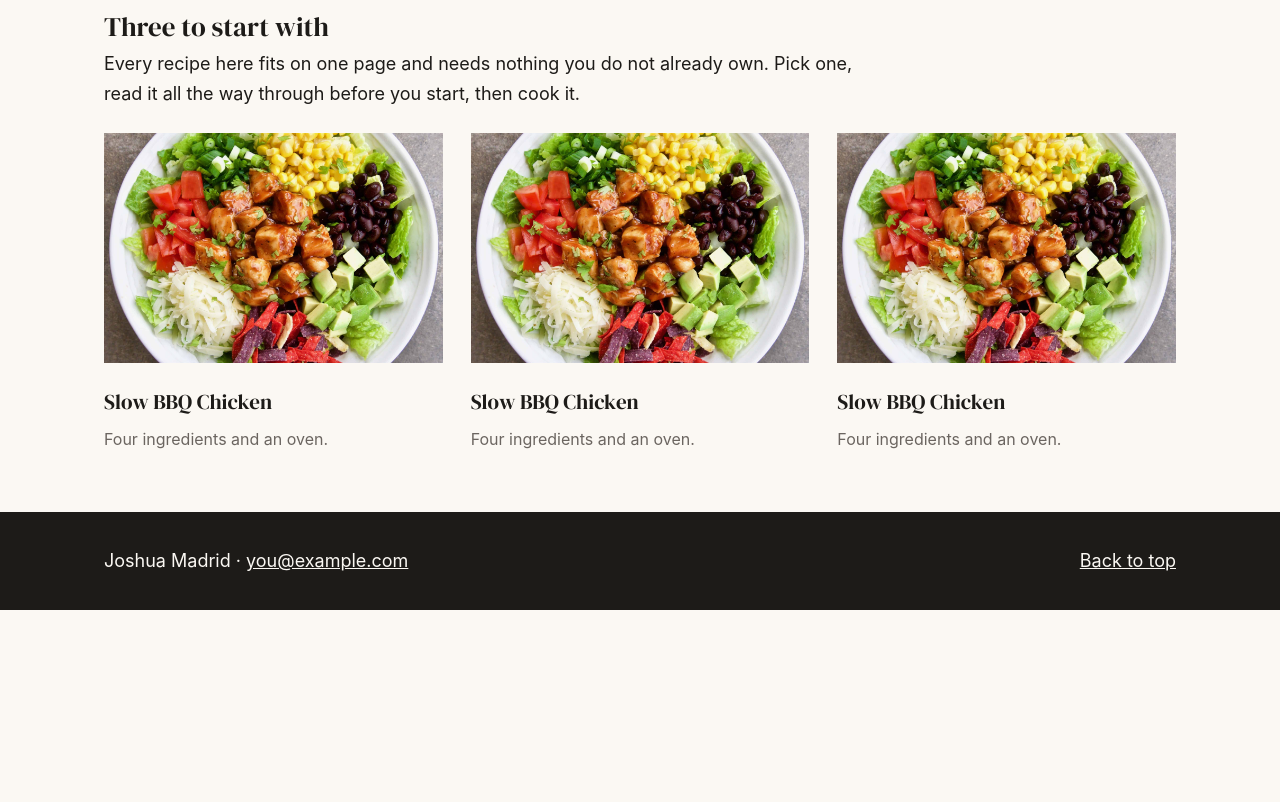
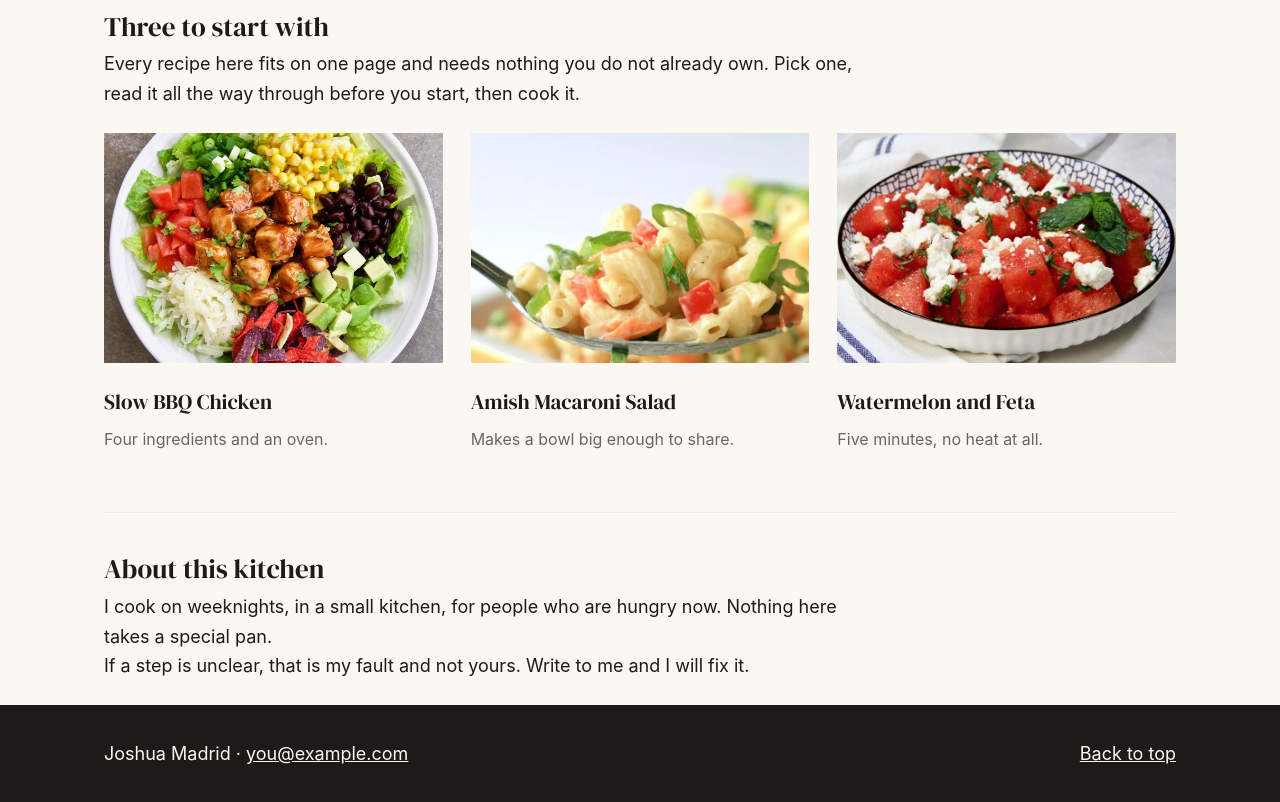
Before and after one commit to JoshuaMadrid/practice-4-joshuamadrid, a plain HTML site: page index.html in a window 1280 px wide. Shown: the part 580-1382 px from the top of the page. Before the commit the page ends 1190 px from the top, so only its background shows below. Drawn offline with Linux system fonts and the light colour scheme.

Commit message:
Below cards

```diff
--- a/index.html
+++ b/index.html
@@ -64,17 +64,23 @@
             </article>
 
             <article class="card">
-                <img src="images/bbq-chicken-card.jpeg" alt="BBQ chicken thighs">
-                <h3>Slow BBQ Chicken</h3>
-                <p>Four ingredients and an oven.</p>
+                <img src="images/amish-macaroni-salad-card.webp" alt="A bowl of macaroni salad">
+                <h3>Amish Macaroni Salad</h3>
+                <p>Makes a bowl big enough to share.</p>
             </article>
 
             <article class="card">
-                <img src="images/bbq-chicken-card.jpeg" alt="BBQ chicken thighs">
-                <h3>Slow BBQ Chicken</h3>
-                <p>Four ingredients and an oven.</p>
+                <img src="images/Watermelon-salad-card.webp" alt="Watermelon with feta and mint">
+                <h3>Watermelon and Feta</h3>
+                <p>Five minutes, no heat at all.</p>
             </article>
 
+        </section>
+
+        <section class="section-head" id="about">
+            <h2>About this kitchen</h2>
+            <p>I cook on weeknights, in a small kitchen, for people who are hungry now. Nothing here takes a special pan.</p>
+            <p>If a step is unclear, that is my fault and not yours. Write to me and I will fix it.</p>
         </section>
 
     </main>
```
